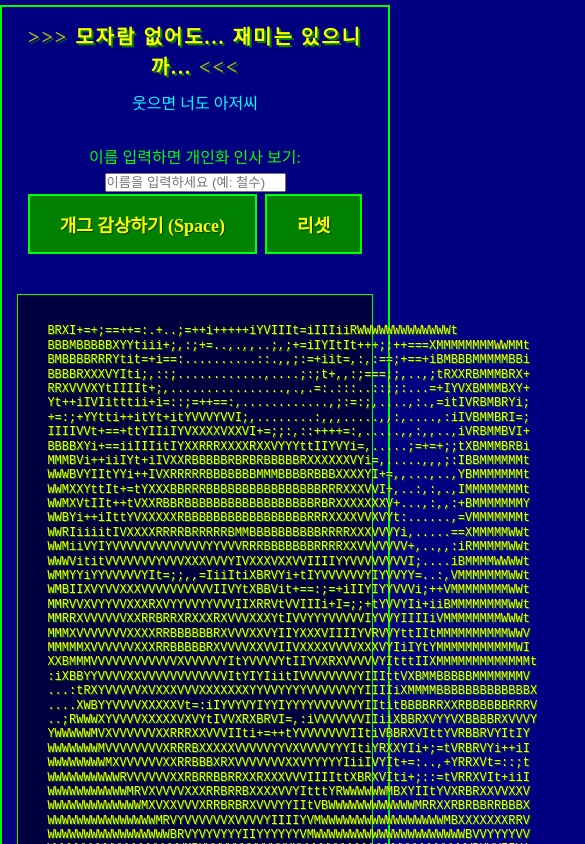
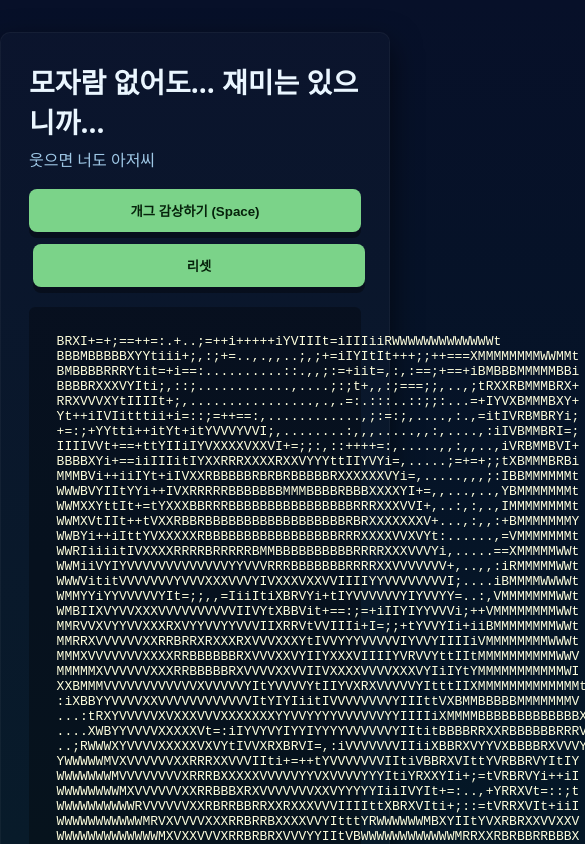
Before and after one commit to MinKyeongHyeon/Aje, a React (Vite) app in the folder React/: page / in a window 390 px wide. Shown: the top 844 px of the page, 585 px wide, since content can reach past the window. Built offline with nearby package versions, Linux system fonts and the light colour scheme.

Commit message:
UI: remove name personalization, simplify header and improve styles

```diff
--- a/React/src/App.css
+++ b/React/src/App.css
@@ -1,264 +1,62 @@
-/* 80s MS-DOS Style CSS for Korean Dad Joke App */
 @import url("https://fonts.googleapis.com/css2?family=Noto+Serif+KR:wght@400;700&display=swap");
 
-/* Global reset and base settings */
-* {
-  margin: 0;
-  padding: 0;
-  box-sizing: border-box;
+* { box-sizing: border-box; margin: 0; padding: 0; }
+
+:root {
+  --bg-1: #071029; /* deep navy */
+  --bg-2: #041726;
+  --accent: #7bd389; /* soft green */
+  --muted: #9fc8e6;
+  --text: #eaf6ff;
 }
 
-:root {
-  font-family: "Noto Serif KR", "Times New Roman", serif;
-  line-height: 1.5;
-  font-weight: 400;
-  background-color: #000080;
-  color: #00ff00;
-}
-
-html {
-  background-color: #000080;
-}
-
+html, body, #root { height: 100%; }
 body {
-  background-color: #000080;
-  color: #00ff00;
-  font-family: "Noto Serif KR", "Times New Roman", serif;
-  margin: 0;
-  padding: 0;
-  min-height: 100vh;
-  overflow-x: hidden;
-  display: flex;
-  justify-content: center;
-  align-items: center;
-}
-
-#root {
-  width: 100%;
-  min-height: 100vh;
-  display: flex;
-  justify-content: center;
-  align-items: center;
+  font-family: "Noto Serif KR", system-ui, -apple-system, "Segoe UI", Roboto, "Noto Sans KR", sans-serif;
+  background: linear-gradient(180deg, var(--bg-1), var(--bg-2));
+  color: var(--text);
+  -webkit-font-smoothing: antialiased;
 }
 
 .app-container {
-  background-color: #000080;
-  color: #00ff00;
-  text-align: center;
-  padding: 20px;
-  min-height: 100vh;
-  font-family: "Noto Serif KR", "Times New Roman", serif;
-  border: 2px solid #00ff00;
-  margin: 10px;
-  max-width: 800px;
-  width: 100%;
+  max-width: 980px;
+  margin: 32px auto;
+  padding: 28px;
+  background: rgba(255,255,255,0.02);
+  border-radius: 10px;
+  border: 1px solid rgba(255,255,255,0.04);
+  box-shadow: 0 12px 30px rgba(0,0,0,0.6);
 }
 
-.app-title {
-  color: #ffff00;
-  font-size: 24px;
-  font-weight: bold;
-  margin-bottom: 10px;
-  text-shadow: 2px 2px 0px #008000;
-  font-family: "Noto Serif KR", "Times New Roman", serif;
-  letter-spacing: 2px;
-}
+.app-title { font-size: 28px; color: var(--text); margin-bottom: 6px; }
+.app-subtitle { color: var(--muted); margin-bottom: 18px; }
 
-.app-subtitle {
-  color: #00ffff;
-  margin-bottom: 30px;
-  font-size: 16px;
-  font-family: "Noto Serif KR", "Times New Roman", serif;
-}
-
-.smile-guy {
-  color: #ffff00;
-  font-family: "Courier New", monospace;
-  font-size: 14px;
-  line-height: 1.2;
-  margin: 20px 0;
-  text-shadow: 1px 1px 0px #008000;
-  white-space: pre;
-  background-color: #000040;
-  padding: 15px;
-  border: 1px solid #00ff00;
-  border-radius: 0;
-}
+.controls-row { display:flex; gap:12px; align-items:center; margin-bottom:20px; justify-content:center; }
 
 .random-button {
-  padding: 15px 30px;
-  font-size: 18px;
-  background-color: #008000;
-  color: #ffff00;
-  border: 2px solid #00ff00;
-  border-radius: 0;
+  background: var(--accent);
+  color: #06220b;
+  padding: 12px 20px;
+  border-radius: 8px;
+  border: none;
+  font-weight: 700;
   cursor: pointer;
-  margin-bottom: 20px;
-  font-family: "Noto Serif KR", "Times New Roman", serif;
-  font-weight: bold;
-  text-shadow: 1px 1px 0px #004000;
-  transition: all 0.2s;
+  box-shadow: 0 6px 0 rgba(0,0,0,0.35);
 }
+.random-button[disabled] { opacity: 0.6; cursor: not-allowed; transform: none; }
 
-.random-button:hover {
-  background-color: #00a000;
-  color: #ffffff;
-  box-shadow: 0 0 10px #00ff00;
+.smile-guy { font-family: monospace; color: #ffd; white-space: pre; padding: 12px; background: rgba(0,0,0,0.3); border-radius:6px; margin: 18px 0; }
+
+.joke-container { padding: 18px; background: linear-gradient(180deg, rgba(255,255,255,0.02), rgba(255,255,255,0.01)); border-radius:8px; margin-bottom:16px; }
+.joke-question { color: var(--muted); font-size:18px; margin-bottom:12px; }
+.joke-answer { font-weight:700; color: var(--text); background: rgba(10,20,10,0.15); padding: 12px; border-radius:6px; }
+
+.joke-count { text-align:center; color: #a9d6ff; margin-top: 20px; }
+
+.notice { text-align:center; color: #ffd; margin-bottom:8px; }
+.error-message { text-align:center; color: #ffb3b3; margin-bottom:8px; }
+
+@media (max-width: 720px) {
+  .controls-row { flex-direction: column; }
+  .random-button { width: 100%; }
 }
-
-.random-button:active {
-  transform: translateY(2px);
-}
-
-.joke-container {
-  margin: 30px 0;
-  padding: 20px;
-  border: 1px solid #00ff00;
-  background-color: #000040;
-  border-radius: 0;
-}
-
-.joke-question {
-  font-size: 20px;
-  color: #00ffff;
-  margin-bottom: 20px;
-  font-family: "Noto Serif KR", "Times New Roman", serif;
-  line-height: 1.6;
-}
-
-.answer-section {
-  margin-top: 20px;
-}
-
-.show-answer-button {
-  padding: 10px 25px;
-  font-size: 16px;
-  background-color: #800080;
-  color: #ffff00;
-  border: 2px solid #ff00ff;
-  border-radius: 0;
-  cursor: pointer;
-  margin-bottom: 15px;
-  font-family: "Noto Serif KR", "Times New Roman", serif;
-  font-weight: bold;
-  text-shadow: 1px 1px 0px #400040;
-  transition: all 0.2s;
-}
-
-.show-answer-button:hover {
-  background-color: #a000a0;
-  box-shadow: 0 0 8px #ff00ff;
-}
-
-.answer-button {
-  padding: 10px 25px;
-  font-size: 16px;
-  background-color: #800080;
-  color: #ffff00;
-  border: 2px solid #ff00ff;
-  border-radius: 0;
-  cursor: pointer;
-  margin-bottom: 15px;
-  font-family: "Noto Serif KR", "Times New Roman", serif;
-  font-weight: bold;
-  text-shadow: 1px 1px 0px #400040;
-  transition: all 0.2s;
-}
-
-.answer-button:hover {
-  background-color: #a000a0;
-  box-shadow: 0 0 8px #ff00ff;
-}
-
-.joke-answer {
-  font-size: 18px;
-  color: #ffff00;
-  font-weight: bold;
-  margin-top: 15px;
-  padding: 15px;
-  background-color: #004000;
-  border: 1px solid #00ff00;
-  border-radius: 0;
-  font-family: "Noto Serif KR", "Times New Roman", serif;
-  text-shadow: 1px 1px 0px #002000;
-  line-height: 1.6;
-}
-
-.question {
-  font-size: 20px;
-  color: #00ffff;
-  margin-bottom: 20px;
-  font-family: "Noto Serif KR", "Times New Roman", serif;
-  line-height: 1.6;
-}
-
-.answer-container {
-  padding: 15px;
-  background-color: #004000;
-  border: 1px solid #00ff00;
-  border-radius: 0;
-  margin-top: 15px;
-}
-
-.answer {
-  font-size: 18px;
-  color: #ffff00;
-  font-weight: bold;
-  margin: 0;
-  font-family: "Noto Serif KR", "Times New Roman", serif;
-  text-shadow: 1px 1px 0px #002000;
-  line-height: 1.6;
-}
-
-.joke-count {
-  margin-top: 30px;
-  color: #00ffff;
-  font-family: "Noto Serif KR", "Times New Roman", serif;
-  font-size: 14px;
-}
-
-/* Retro blinking effect for title */
-@keyframes blink {
-  0%,
-  50% {
-    opacity: 1;
-  }
-  51%,
-  100% {
-    opacity: 0.7;
-  }
-}
-
-.app-title::before {
-  content: ">>> ";
-  animation: blink 1s infinite;
-}
-
-.app-title::after {
-  content: " <<<";
-  animation: blink 1s infinite;
-}
-
-/* Mobile responsiveness */
-@media (max-width: 768px) {
-  .app-container {
-    margin: 5px;
-    padding: 15px;
-  }
-
-  .app-title {
-    font-size: 20px;
-  }
-
-  .joke-question {
-    font-size: 18px;
-  }
-
-  .joke-answer {
-    font-size: 16px;
-  }
-
-  .smile-guy {
-    font-size: 12px;
-  }
-}
--- a/React/src/App.jsx
+++ b/React/src/App.jsx
@@ -6,8 +6,6 @@ import JokeCard from "./components/JokeCard.jsx";
 import { SMILE_ASCII_ART } from "./constants/asciiArt";
 
 function App() {
-  // 사용자 이름 입력 및 저장
-  const [name, setName] = useState("");
   const [asciiHovered, setAsciiHovered] = useState(false);
   // 클릭 디바운싱 / UX 개선을 위한 상태
   const [randomDisabled, setRandomDisabled] = useState(false);
@@ -119,16 +117,10 @@ function App() {
   }, [answerDisabled, showAnswerHandler]);
 
   useEffect(() => {
-    // 이름 복원
-    const savedName = localStorage.getItem("aje_name");
-    if (savedName) setName(savedName);
-
-    // 키보드 단축키 등록
+    // 키보드 단축키 등록 (폼에 포커스된 경우 제외)
     const onKey = (e) => {
-      // 폼 요소에 포커스가 있는 경우 단축키 무시
       const active = document.activeElement && document.activeElement.tagName;
       if (active && ["INPUT", "TEXTAREA", "SELECT", "BUTTON"].includes(active)) return;
-      // 스페이스: 랜덤 개그, Enter: 정답 보기, L: 좋아요, D: 싫어요
       if (e.code === "Space") {
         e.preventDefault();
         handleGetRandom();
@@ -145,25 +137,9 @@ function App() {
 
     window.addEventListener("keydown", onKey);
     return () => window.removeEventListener("keydown", onKey);
-    // 의존성은 안정적인 콜백들만 포함
-  }, [
-    handleGetRandom,
-    currentJoke,
-    showAnswer,
-    handleShowAnswer,
-    handleLike,
-    handleDislike,
-  ]);
+  }, [handleGetRandom, currentJoke, showAnswer, handleShowAnswer, handleLike, handleDislike]);
 
-  const onNameChange = (e) => {
-    const v = e.target.value;
-    setName(v);
-    try {
-      localStorage.setItem("aje_name", v);
-    } catch {
-      // ignore
-    }
-  };
+  // 이름 입력 관련 기능 제거 (개인화 없음)
 
   return (
     <>
@@ -172,17 +148,6 @@ function App() {
         <p className="app-subtitle">웃으면 너도 아저씨</p>
 
         <div className="controls-row">
-          <label htmlFor="name-input" className="name-label">
-            이름 입력하면 개인화 인사 보기:
-          </label>
-          <input
-            id="name-input"
-            className="name-input"
-            placeholder="이름을 입력하세요 (예: 철수)"
-            value={name}
-            onChange={onNameChange}
-            aria-label="사용자 이름"
-          />
           <button
             onClick={handleGetRandom}
             className="random-button"
@@ -201,8 +166,6 @@ function App() {
             리셋
           </button>
         </div>
-
-        {name && <p className="greeting">안녕, {name}님! 개그 시작해볼까?</p>}
 
         <pre
           className={`smile-guy ${asciiHovered ? "hovered" : ""}`}
```
